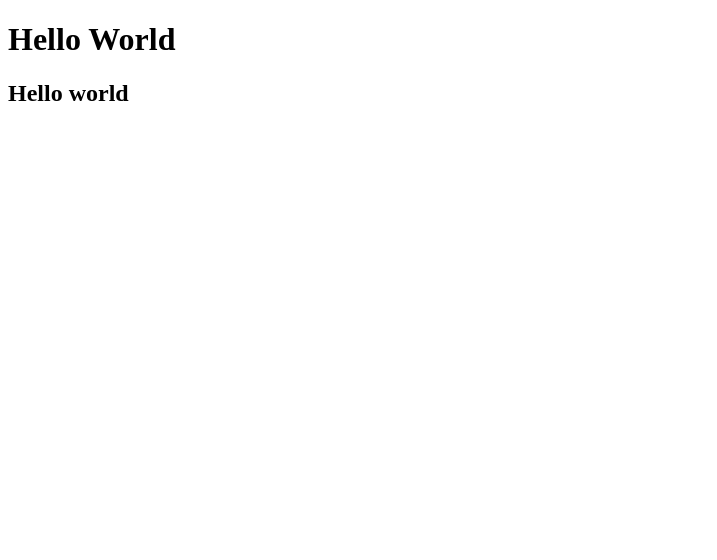
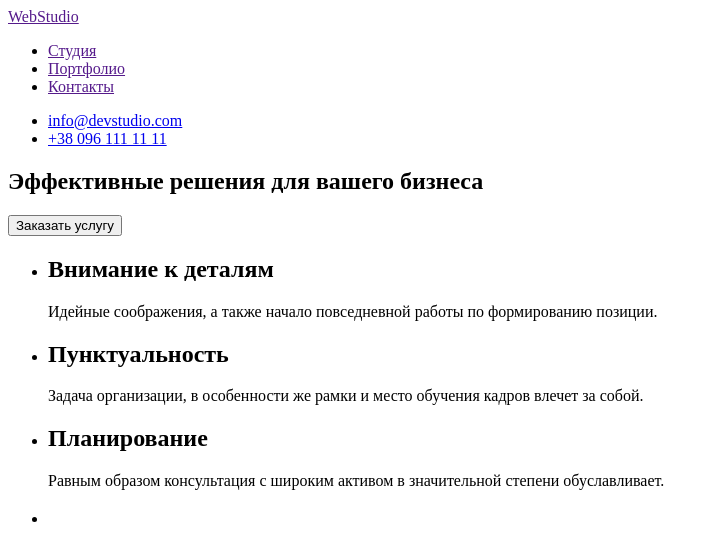
Before and after one commit to Illiya-Lunev/goit-markup-hw-01, a plain HTML site: page index.html in a window 1280 px wide. Shown: the whole page, without its empty margins (0-717 px from the left). Drawn offline with Linux system fonts and the light colour scheme.

Commit message:
Update index.html

```diff
--- a/index.html
+++ b/index.html
@@ -4,10 +4,48 @@
     <meta charset="UTF-8">
     <meta http-equiv="X-UA-Compatible" content="IE=edge">
     <meta name="viewport" content="width=device-width, initial-scale=1.0">
-    <title>Document</title>
+    <title>WebStudio</title>
 </head>
 <body>
-    <H1>Hello World</H1>
-    <h2>Hello world</h2>
+<!-- Шапка сайта -->
+    <header>
+        <a href="">WebStudio</a>
+        <nav>
+            <ul>
+                <li><a href="">Студия</a></li>
+                <li><a href="">Портфолио</a></li>
+                <li><a href="">Контакты</a></li>
+
+            </ul>
+        </nav>
+        <ul>
+            <li><a href="mailto:info@devstudio.com">info@devstudio.com</a></li>
+            <li><a href="tel:+380961111111">+38 096 111 11 11</a></li>
+        </ul>
+    </header>
+    <!-- Герой) -->
+  <Section>
+<H1>Эффективные решения для вашего бизнеса</H1>
+<button type="button">Заказать услугу</button>
+  </Section>
+<!-- Наши особености -->
+<section>
+    <ul>
+        <li><h2>Внимание к деталям</h2>
+        <p>Идейные соображения, а также начало повседневной работы по формированию позиции.</p>
+        </li>
+        <li> <h2>Пунктуальность</h2>
+            <p>Задача организации, в особенности же рамки и место обучения кадров влечет за собой.</p>
+        </li>
+        <li><h2>Планирование</h2>
+            <p>Равным образом консультация с широким активом в значительной степени обуславливает.</p>
+
+        </li>
+        <li>
+            <h2></h2>
+        </li>
+    </ul>
+</section>
 </body>
+
 </html>
```
